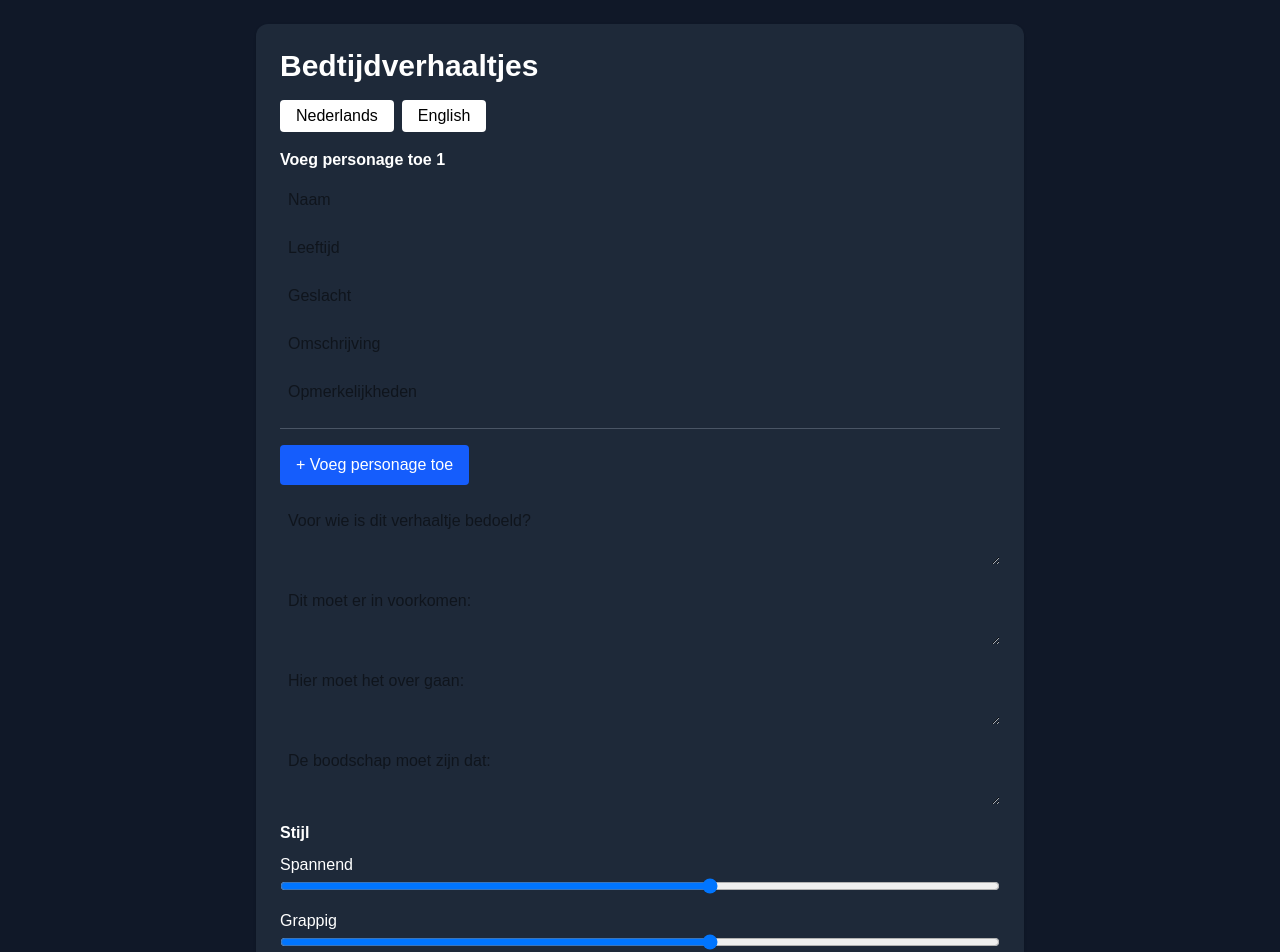
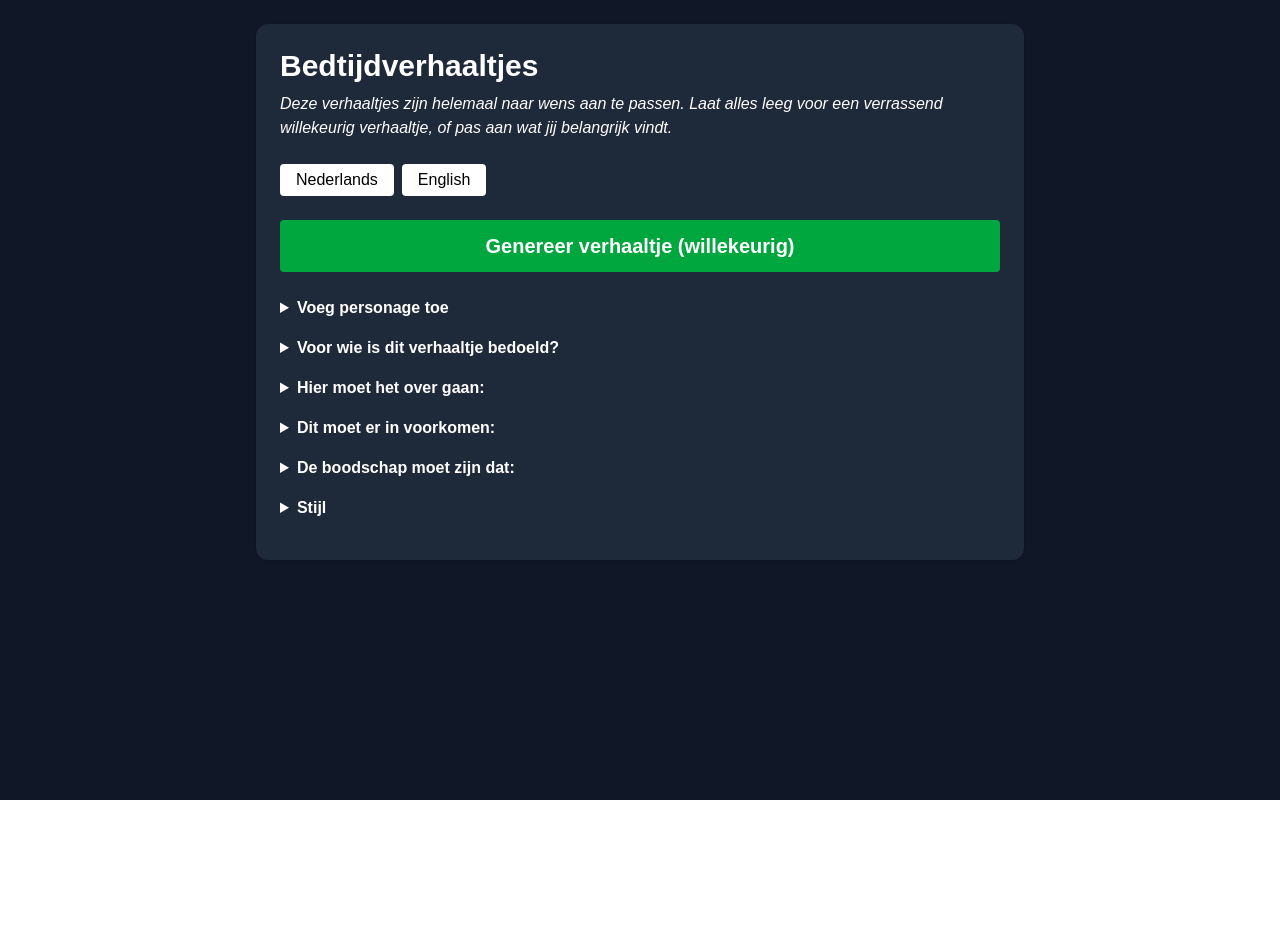
Before and after one commit to PepijnBeekman/tailoredtale, a Next.js app: page / in a window 1280 px wide. Shown: the top 952 px of the page. After the commit the page ends 800 px from the top, so only its background shows below. Built offline with nearby package versions, Linux system fonts and the light colour scheme.

Commit message:
UX: collapsible invulvelden en fallback voor willekeurige verhaaltjes

```diff
--- a/src/app/page.tsx
+++ b/src/app/page.tsx
@@ -42,6 +42,7 @@ export default function Home() {
   const labels = {
     nl: {
       title: 'Bedtijdverhaaltjes',
+      intro: 'Deze verhaaltjes zijn helemaal naar wens aan te passen. Laat alles leeg voor een verrassend willekeurig verhaaltje, of pas aan wat jij belangrijk vindt.',
       addCharacter: 'Voeg personage toe',
       name: 'Naam',
       age: 'Leeftijd',
@@ -54,12 +55,13 @@ export default function Home() {
       moral: 'De boodschap moet zijn dat:',
       style: 'Stijl',
       inStyleOf: 'In de stijl van:',
-      generate: 'Genereer Verhaaltje',
+      generate: 'Genereer verhaaltje',
       loading: 'Even geduld... het verhaaltje wordt geschreven...',
       error: 'Er ging iets mis. Probeer het opnieuw.',
     },
     en: {
       title: 'Bedtime Stories',
+      intro: 'These stories are fully customizable. Leave everything blank for a surprising random story, or tweak the parts that matter to you.',
       addCharacter: 'Add character',
       name: 'Name',
       age: 'Age',
@@ -72,7 +74,7 @@ export default function Home() {
       moral: 'The message should be:',
       style: 'Style',
       inStyleOf: 'In the style of:',
-      generate: 'Generate Story',
+      generate: 'Generate story',
       loading: 'Please wait... your story is being written...',
       error: 'Something went wrong. Please try again.',
     },
@@ -92,6 +94,14 @@ export default function Home() {
 
   const handleSliderChange = (field: keyof StyleSettings, value: number) => {
     setStyle({ ...style, [field]: value });
+  };
+
+  const generateLabel = () => {
+    const mainCharacter = characters.find((c) => c.name)?.name;
+    if (mainCharacter) return `${l.generate} over ${mainCharacter}`;
+    if (audience) return `${l.generate} voor ${audience}`;
+    if (synopsis) return `${l.generate} over ${synopsis}`;
+    return `${l.generate} (willekeurig)`;
   };
 
   const handleSubmit = async () => {
@@ -131,9 +141,10 @@ export default function Home() {
   return (
     <main className="min-h-screen bg-gray-900 text-white p-6">
       <div className="max-w-3xl mx-auto bg-gray-800 p-6 rounded-xl shadow">
-        <h1 className="text-3xl font-bold mb-4">{l.title}</h1>
+        <h1 className="text-3xl font-bold mb-2">{l.title}</h1>
+        <p className="mb-6 italic">{l.intro}</p>
 
-        <div className="flex gap-2 mb-4">
+        <div className="flex gap-2 mb-6">
           <button onClick={() => setLanguage('nl')} className="px-4 py-1 bg-white text-black rounded">
             Nederlands
           </button>
@@ -142,8 +153,18 @@ export default function Home() {
           </button>
         </div>
 
+        <button
+          onClick={handleSubmit}
+          className="w-full py-3 bg-green-600 rounded text-xl font-bold disabled:opacity-50 mb-6"
+          disabled={loading}
+        >
+          {generateLabel()}
+        </button>
+
+        <details className="mb-4">
+          <summary className="font-semibold cursor-pointer">{l.addCharacter}</summary>
           {characters.map((char, idx) => (
-          <div key={idx} className="mb-4 border-b border-gray-600 pb-2">
+            <div key={idx} className="mb-4 border-b border-gray-600 pb-2 mt-2">
               <h2 className="font-semibold mb-2">{l.addCharacter} {idx + 1}</h2>
               {(['name', 'age', 'gender', 'description', 'quirks'] as (keyof Character)[]).map((field) => (
                 <input
@@ -157,37 +178,54 @@ export default function Home() {
               ))}
             </div>
           ))}
-
-        <button onClick={handleAddCharacter} className="mb-4 px-4 py-2 bg-blue-600 rounded">
+          <button onClick={handleAddCharacter} className="px-4 py-2 bg-blue-600 rounded">
             + {l.addCharacter}
           </button>
+        </details>
 
+        <details className="mb-4">
+          <summary className="font-semibold cursor-pointer">{l.audience}</summary>
           <textarea
             placeholder={l.audience}
             value={audience}
             onChange={(e) => setAudience(e.target.value)}
-          className="block w-full mb-4 p-2 rounded text-black"
+            className="block w-full mt-2 p-2 rounded text-black"
           />
+        </details>
+
+        <details className="mb-4">
+          <summary className="font-semibold cursor-pointer">{l.synopsis}</summary>
+          <textarea
+            placeholder={l.synopsis}
+            value={synopsis}
+            onChange={(e) => setSynopsis(e.target.value)}
+            className="block w-full mt-2 p-2 rounded text-black"
+          />
+        </details>
+
+        <details className="mb-4">
+          <summary className="font-semibold cursor-pointer">{l.elements}</summary>
           <textarea
             placeholder={l.elements}
             value={elements}
             onChange={(e) => setElements(e.target.value)}
-          className="block w-full mb-4 p-2 rounded text-black"
+            className="block w-full mt-2 p-2 rounded text-black"
           />
-        <textarea
-          placeholder={l.synopsis}
-          value={synopsis}
-          onChange={(e) => setSynopsis(e.target.value)}
-          className="block w-full mb-4 p-2 rounded text-black"
-        />
+        </details>
+
+        <details className="mb-4">
+          <summary className="font-semibold cursor-pointer">{l.moral}</summary>
           <textarea
             placeholder={l.moral}
             value={moral}
             onChange={(e) => setMoral(e.target.value)}
-          className="block w-full mb-4 p-2 rounded text-black"
+            className="block w-full mt-2 p-2 rounded text-black"
           />
+        </details>
 
-        <h2 className="font-semibold mb-2">{l.style}</h2>
+        <details className="mb-4">
+          <summary className="font-semibold cursor-pointer">{l.style}</summary>
+          <div className="mt-2">
             {Object.entries(style).map(([key, value]) => (
               <div key={key} className="mb-2">
                 <label className="block capitalize">{key}</label>
@@ -201,22 +239,15 @@ export default function Home() {
                 />
               </div>
             ))}
-
             <input
               type="text"
               placeholder={l.inStyleOf}
               value={authorStyle}
               onChange={(e) => setAuthorStyle(e.target.value)}
-          className="block w-full mb-4 p-2 rounded text-black"
+              className="block w-full mt-4 p-2 rounded text-black"
             />
-
-        <button
-          onClick={handleSubmit}
-          className="w-full py-3 bg-green-600 rounded text-xl font-bold disabled:opacity-50"
-          disabled={loading}
-        >
-          {l.generate}
-        </button>
+          </div>
+        </details>
 
         {loading && <p className="mt-4 italic">{l.loading}</p>}
         {error && <p className="mt-4 text-red-300">{error}</p>}
```
Lines whose indentation alone changed are shown as unchanged.
